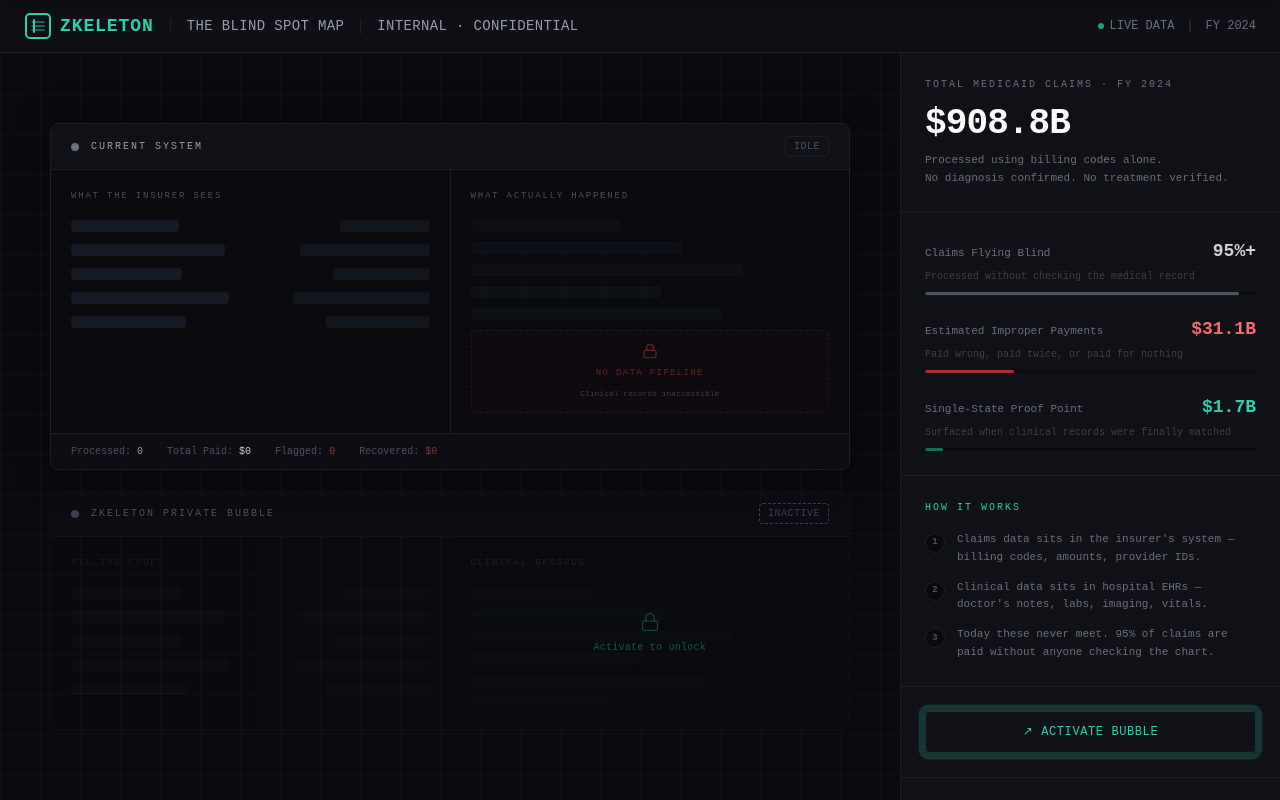
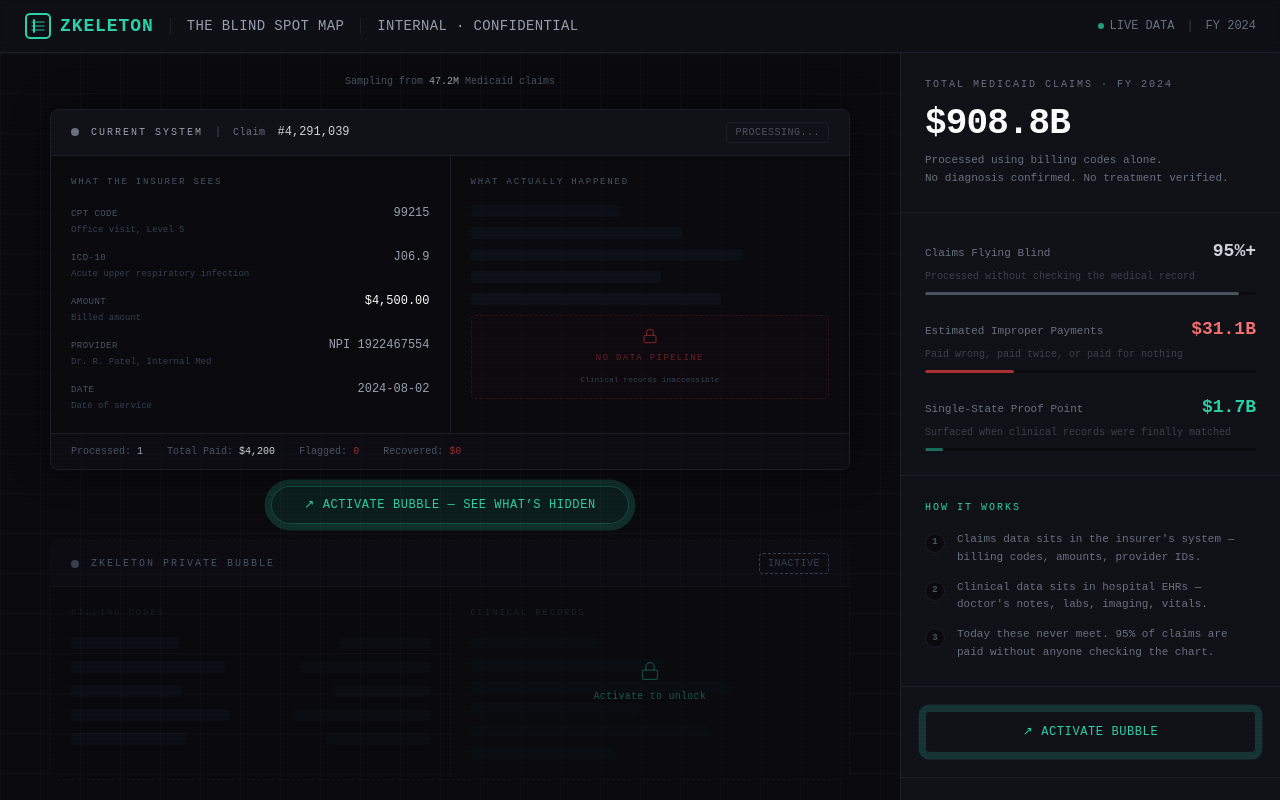
Before and after one commit to writtenonwater99/blind-spot-map, a Next.js app: page / in a window 1280 px wide. Built offline with nearby package versions, Linux system fonts and the light colour scheme.

Commit message:
v8: unified timing sync - both lanes transition together

```diff
--- a/src/app/page.tsx
+++ b/src/app/page.tsx
@@ -30,6 +30,7 @@
             active={bubbleActive}
             paused={paused}
             activePartners={activePartners}
+            onActivate={() => { setBubbleActive(true); setPaused(false); }}
           />
         </div>
 
--- a/src/components/DualLanes.tsx
+++ b/src/components/DualLanes.tsx
@@ -476,38 +476,52 @@
   active: boolean;
   paused: boolean;
   activePartners: Set<string>;
+  onActivate: () => void;
 }
 
-export default function DualLanes({ active, paused, activePartners }: Props) {
+// Top-only timing (when bubble is off)
+const TOP_STAMP = 1200;
+const TOP_HOLD = 2200;
+const TOP_FADE = 1000;
+const TOP_GAP = 400;
+
+export default function DualLanes({ active, paused, activePartners, onActivate }: Props) {
+  // === SHARED STATE ===
   const [currentIndex, setCurrentIndex] = useState(0);
+  const [topStamped, setTopStamped] = useState(false);
+  const [transitioning, setTransitioning] = useState(false);
+  const [topTotalPaid, setTopTotalPaid] = useState(0);
+  const [topProcessed, setTopProcessed] = useState(0);
+
+  // === BOTTOM LANE STATE ===
   const [revealedLines, setRevealedLines] = useState(0);
   const [revealedPartnerLines, setRevealedPartnerLines] = useState(0);
   const [showVerdict, setShowVerdict] = useState(false);
-  const [topStamped, setTopStamped] = useState(false);
-  const [transitioning, setTransitioning] = useState(false);
-
   const [processedCount, setProcessedCount] = useState(0);
-  const [topTotalPaid, setTopTotalPaid] = useState(0);
   const [bottomFlagged, setBottomFlagged] = useState(0);
   const [bottomRecovered, setBottomRecovered] = useState(0);
 
-  const timerRef = useRef<NodeJS.Timeout | null>(null);
+  // Refs
+  const masterTimerRef = useRef<NodeJS.Timeout | null>(null);
+  const stampRef = useRef<NodeJS.Timeout | null>(null);
   const revealRef = useRef<NodeJS.Timeout | null>(null);
-  const stampRef = useRef<NodeJS.Timeout | null>(null);
   const partnerRevealRef = useRef<NodeJS.Timeout | null>(null);
   const pauseWaitRef = useRef<NodeJS.Timeout | null>(null);
   const activePartnersRef = useRef(activePartners);
   activePartnersRef.current = activePartners;
   const pausedRef = useRef(paused);
   pausedRef.current = paused;
+  const activeRef = useRef(active);
+  activeRef.current = active;
 
-  const scenario = SCENARIOS[currentIndex % SCENARIOS.length];
+  const topScenario = SCENARIOS[currentIndex % SCENARIOS.length];
+  const scenario = topScenario;
   const isImproper = scenario.outcome === "improper";
 
-  const clearTimers = () => {
-    if (timerRef.current) clearTimeout(timerRef.current);
+  const clearAllTimers = () => {
+    if (masterTimerRef.current) clearTimeout(masterTimerRef.current);
+    if (stampRef.current) clearTimeout(stampRef.current);
     if (revealRef.current) clearInterval(revealRef.current);
-    if (stampRef.current) clearTimeout(stampRef.current);
     if (partnerRevealRef.current) clearInterval(partnerRevealRef.current);
     if (pauseWaitRef.current) clearInterval(pauseWaitRef.current);
   };
@@ -525,7 +539,20 @@
     }, delay);
   }, []);
 
-  const showVerdictAndAdvance = useCallback((sc: ClaimScenario, idx: number) => {
+  // Advance to next claim — both lanes together
+  const advanceToNext = useCallback((idx: number) => {
+    setTransitioning(true);
+    const fadeDur = activeRef.current ? FADE_TIME : TOP_FADE;
+    const gapDur = activeRef.current ? GAP_TIME : TOP_GAP;
+    masterTimerRef.current = setTimeout(() => {
+      const next = (idx + 1) % SCENARIOS.length;
+      setTransitioning(false);
+      setTimeout(() => processClaim(next), gapDur);
+    }, fadeDur);
+  }, []);
+
+  // Bottom lane verdict, then hold, then advance
+  const showVerdictThenAdvance = useCallback((sc: ClaimScenario, idx: number) => {
     setShowVerdict(true);
     setProcessedCount((prev) => prev + 1);
 
@@ -535,34 +562,32 @@
       setBottomRecovered((prev) => prev + amt);
     }
 
-    // Hold verdict, then transition to next
-    timerRef.current = safeTimeout(() => {
-      setTransitioning(true);
-      safeTimeout(() => {
-        const next = (idx + 1) % SCENARIOS.length;
-        setTransitioning(false);
-        safeTimeout(() => processClaim(next), GAP_TIME);
-      }, FADE_TIME);
+    // Hold verdict, then both lanes transition together
+    masterTimerRef.current = safeTimeout(() => {
+      advanceToNext(idx);
     }, HOLD_TIME);
-  }, [safeTimeout]);
+  }, [safeTimeout, advanceToNext]);
 
+  // Process a claim — handles both lanes
   const processClaim = useCallback((idx: number) => {
     const sc = SCENARIOS[idx % SCENARIOS.length];
     setCurrentIndex(idx % SCENARIOS.length);
+    setTopStamped(false);
+    setTransitioning(false);
     setRevealedLines(0);
     setRevealedPartnerLines(0);
     setShowVerdict(false);
-    setTopStamped(false);
-    setTransitioning(false);
 
-    // Top lane: stamp PAID after short delay
-    stampRef.current = safeTimeout(() => {
+    // Top lane: stamp after delay
+    stampRef.current = setTimeout(() => {
       setTopStamped(true);
       const amt = parseFloat(sc.amount.replace(/[$,]/g, ""));
       setTopTotalPaid((prev) => prev + amt);
-    }, STAMP_DELAY);
+      setTopProcessed((prev) => prev + 1);
+    }, activeRef.current ? STAMP_DELAY : TOP_STAMP);
 
-    // Bottom lane: reveal clinical line by line
+    if (activeRef.current) {
+      // === BUBBLE ACTIVE: bottom lane reveals clinical, then advance ===
       let i = 0;
       revealRef.current = setInterval(() => {
         if (pausedRef.current) return;
@@ -571,7 +596,6 @@
         if (i >= sc.clinical.length) {
           if (revealRef.current) clearInterval(revealRef.current);
 
-        // Collect all active partner lines
           const ap = activePartnersRef.current;
           const totalPartnerLines = PARTNERS.reduce(
             (sum, p) => sum + (ap.has(p.key) && sc.partnerData[p.key] ? sc.partnerData[p.key].length : 0),
@@ -586,69 +610,77 @@
               setRevealedPartnerLines(p);
               if (p >= totalPartnerLines) {
                 if (partnerRevealRef.current) clearInterval(partnerRevealRef.current);
-              safeTimeout(() => showVerdictAndAdvance(sc, idx), VERDICT_DELAY);
+                safeTimeout(() => showVerdictThenAdvance(sc, idx), VERDICT_DELAY);
               }
             }, REVEAL_DELAY);
           } else {
-          safeTimeout(() => showVerdictAndAdvance(sc, idx), VERDICT_DELAY);
+            safeTimeout(() => showVerdictThenAdvance(sc, idx), VERDICT_DELAY);
           }
         }
       }, REVEAL_DELAY);
-  }, [showVerdictAndAdvance, safeTimeout]);
+    } else {
+      // === BUBBLE OFF: top lane only, stamp then hold then advance ===
+      masterTimerRef.current = setTimeout(() => {
+        advanceToNext(idx);
+      }, TOP_STAMP + TOP_HOLD);
+    }
+  }, [showVerdictThenAdvance, safeTimeout, advanceToNext]);
 
+  // Start on mount
   useEffect(() => {
+    processClaim(0);
+    return () => clearAllTimers();
+    // eslint-disable-next-line react-hooks/exhaustive-deps
+  }, []);
+
+  // When bubble activates/deactivates, restart from current claim
+  const prevActiveRef = useRef(active);
+  useEffect(() => {
+    if (prevActiveRef.current !== active) {
+      clearAllTimers();
       if (active) {
         setProcessedCount(0);
-      setTopTotalPaid(0);
         setBottomFlagged(0);
         setBottomRecovered(0);
-      setTopStamped(false);
+      } else {
         setShowVerdict(false);
         setRevealedLines(0);
         setRevealedPartnerLines(0);
-      processClaim(0);
-    } else {
-      clearTimers();
-      setTransitioning(false);
-      setTopStamped(false);
-      setShowVerdict(false);
-      setRevealedLines(0);
-      setRevealedPartnerLines(0);
-      setCurrentIndex(0);
       }
-    return () => clearTimers();
+      // Restart current claim with new mode
+      processClaim(currentIndex);
+      prevActiveRef.current = active;
+    }
     // eslint-disable-next-line react-hooks/exhaustive-deps
   }, [active]);
 
-  const parseAmt = (s: string) => parseFloat(s.replace(/[$,]/g, ""));
   const bottomTotalPaid = active
     ? topTotalPaid - bottomRecovered
     : 0;
+  const bottomTransitioning = transitioning;
 
   return (
     <div className="flex flex-col items-center justify-center h-full gap-5 px-6">
       {/* Sampling indicator */}
-      {active && (
       <div className={`flex items-center gap-3 text-[10px] transition-opacity duration-500 ${paused ? "opacity-50" : "opacity-100"}`}>
         <span className="text-gray-600">
           Sampling from{" "}
           <span className="text-gray-400 font-medium tabular-nums">47.2M</span>{" "}
           Medicaid claims
         </span>
-          {paused && (
+        {active && paused && (
           <span className="text-yellow-500/70 tracking-wider uppercase font-medium text-[9px] px-2 py-0.5 rounded border border-yellow-500/20 bg-yellow-500/5 animate-fadeIn">
             Paused
           </span>
         )}
       </div>
-      )}
 
       {/* ============ TOP LANE: CURRENT SYSTEM ============ */}
       <div
         className={`w-full max-w-[800px] rounded-lg border overflow-hidden transition-all duration-700 ${
           transitioning ? "opacity-0 scale-[0.98]" : "opacity-100 scale-100"
         } ${
-          active && topStamped
+          topStamped
             ? "border-gray-700/50 shadow-[0_0_30px_rgba(0,0,0,0.4)]"
             : "border-zkeleton-border shadow-[0_0_40px_rgba(0,0,0,0.3)]"
         }`}
@@ -660,31 +692,21 @@
             <span className="text-[10px] text-gray-400 tracking-[0.2em] uppercase font-medium">
               Current System
             </span>
-            {active && (
-              <>
             <span className="text-[10px] text-gray-600">|</span>
             <span className="text-[10px] text-gray-500 tracking-wider">
               Claim
             </span>
             <span className="text-xs text-gray-300 font-mono tabular-nums">
-                  {scenario.id}
+              {topScenario.id}
             </span>
-              </>
-            )}
           </div>
-          {active && topStamped && (
+          {topStamped ? (
             <span className="text-[10px] tracking-wider uppercase font-medium px-2 py-0.5 rounded border text-yellow-500/80 border-yellow-500/20 bg-yellow-500/5 animate-fadeIn">
               Paid — No Verification
             </span>
-          )}
-          {active && !topStamped && (
+          ) : (
             <span className="text-[10px] tracking-wider uppercase text-gray-600 font-medium px-2 py-0.5 rounded border border-zkeleton-border">
               Processing...
-            </span>
-          )}
-          {!active && (
-            <span className="text-[10px] tracking-wider uppercase text-gray-600 font-medium px-2 py-0.5 rounded border border-zkeleton-border">
-              Idle
             </span>
           )}
         </div>
@@ -696,9 +718,8 @@
             <h4 className="text-[9px] tracking-[0.2em] uppercase text-gray-600 mb-4">
               What the Insurer Sees
             </h4>
-            {active ? (
             <div className="space-y-3">
-                {scenario.billing.map((row, i) => (
+              {topScenario.billing.map((row, i) => (
                 <div key={i}>
                   <div className="flex items-baseline justify-between">
                     <span className="text-[9px] text-gray-600 uppercase tracking-wider">
@@ -716,22 +737,6 @@
                 </div>
               ))}
             </div>
-            ) : (
-              <div className="space-y-3">
-                {[0, 1, 2, 3, 4].map((i) => (
-                  <div key={i} className="flex items-center justify-between">
-                    <div
-                      className="h-3 rounded bg-gray-800/60"
-                      style={{ width: `${30 + ((i * 13) % 25)}%` }}
-                    />
-                    <div
-                      className="h-3 rounded bg-gray-800/40"
-                      style={{ width: `${25 + ((i * 11) % 20)}%` }}
-                    />
-                  </div>
-                ))}
-              </div>
-            )}
           </div>
 
           {/* Divider */}
@@ -783,7 +788,7 @@
           <span className="text-gray-600">
             Processed:{" "}
             <span className="text-gray-400 font-medium tabular-nums">
-              {processedCount}
+              {topProcessed}
             </span>
           </span>
           <span className="text-gray-600">
@@ -803,8 +808,8 @@
         </div>
       </div>
 
-      {/* Shared claim strip */}
-      {active && (
+      {/* Between lanes: claim strip when active, CTA when not */}
+      {active ? (
         <div className={`w-full max-w-[800px] flex items-center justify-center gap-3 -my-2 transition-all duration-700 ${
           transitioning ? "opacity-0" : "opacity-100"
         }`}>
@@ -814,6 +819,15 @@
           </span>
           <div className="h-px flex-1 bg-gradient-to-r from-transparent via-gray-700/50 to-transparent" />
         </div>
+      ) : (
+        <div className="w-full max-w-[800px] flex items-center justify-center -my-1">
+          <button
+            onClick={onActivate}
+            className="px-8 py-2.5 rounded-full font-medium text-xs tracking-wider uppercase transition-all duration-500 cursor-pointer bg-zkeleton-teal/10 text-zkeleton-teal border border-zkeleton-teal/25 hover:bg-zkeleton-teal/20 hover:shadow-[0_0_20px_rgba(45,212,170,0.15)] pulse-teal"
+          >
+            {"\u2197 Activate Bubble — See What\u2019s Hidden"}
+          </button>
+        </div>
       )}
 
       {/* ============ BOTTOM LANE: ZKELETON PRIVATE BUBBLE ============ */}
@@ -821,7 +835,7 @@
         {/* Floating partner icons — docked outside right edge */}
         {activePartners.size > 0 && (
           <div className={`absolute -right-10 top-1/2 -translate-y-1/2 flex flex-col gap-2.5 z-10 transition-all duration-700 ${
-            active && !transitioning ? "opacity-100 scale-100" : "opacity-0 scale-95"
+            active && !bottomTransitioning ? "opacity-100 scale-100" : "opacity-0 scale-95"
           }`}>
             {PARTNERS.filter((p) => activePartners.has(p.key)).map((p) => (
               <div
@@ -837,7 +851,7 @@
 
       <div
         className={`w-full rounded-lg overflow-hidden transition-all duration-700 ${
-          transitioning ? "opacity-0 scale-[0.98]" : "opacity-100 scale-100"
+          bottomTransitioning ? "opacity-0 scale-[0.98]" : "opacity-100 scale-100"
         } ${
           !active
             ? "border border-dashed border-zkeleton-border/40"
```
Lines whose indentation alone changed are shown as unchanged.
